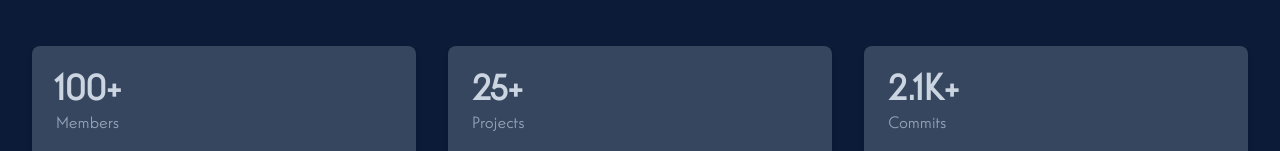
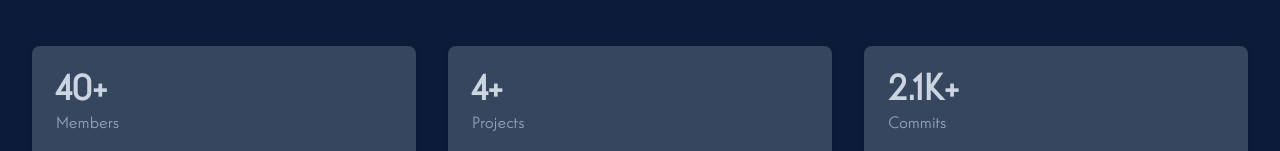
Before and after one commit to codex-iter/website-frontend, a React (Create React App) app in the folder my-app/: page / in a window 1280 px wide. Shown: the part 791-942 px from the top of the page. Built offline with nearby package versions, Linux system fonts and the light colour scheme.

Commit message:
Optimized

```diff
--- a/my-app/src/components/Statistics.jsx
+++ b/my-app/src/components/Statistics.jsx
@@ -59,12 +59,18 @@ const Statistics = () => {
       }));
     }, 50);
 
+    setTimeout(() => {
+      clearInterval(membersInterval);
+      clearInterval(projectsInterval);
+      clearInterval(commitsInterval);
+    }, 200);
+
     return () => {
       clearInterval(membersInterval);
       clearInterval(projectsInterval);
       clearInterval(commitsInterval);
     };
-  }, [targetStats]);
+  }, []);
 
   return (
     <section className="py-18 lg:py-24 bg-[#0c1b38]">
```
